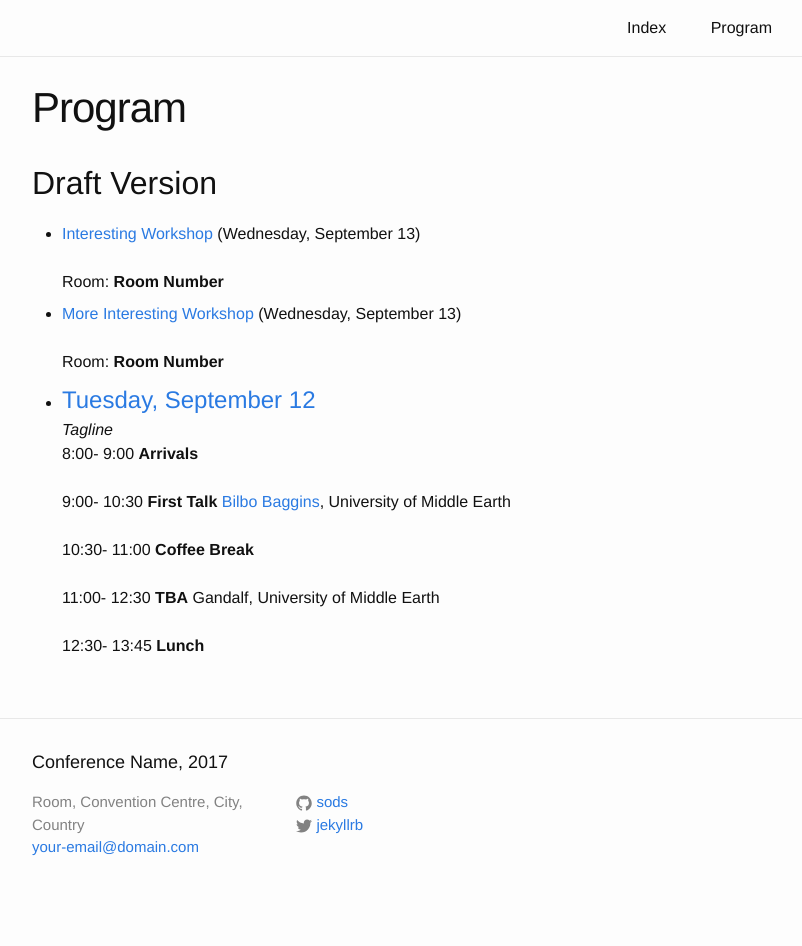
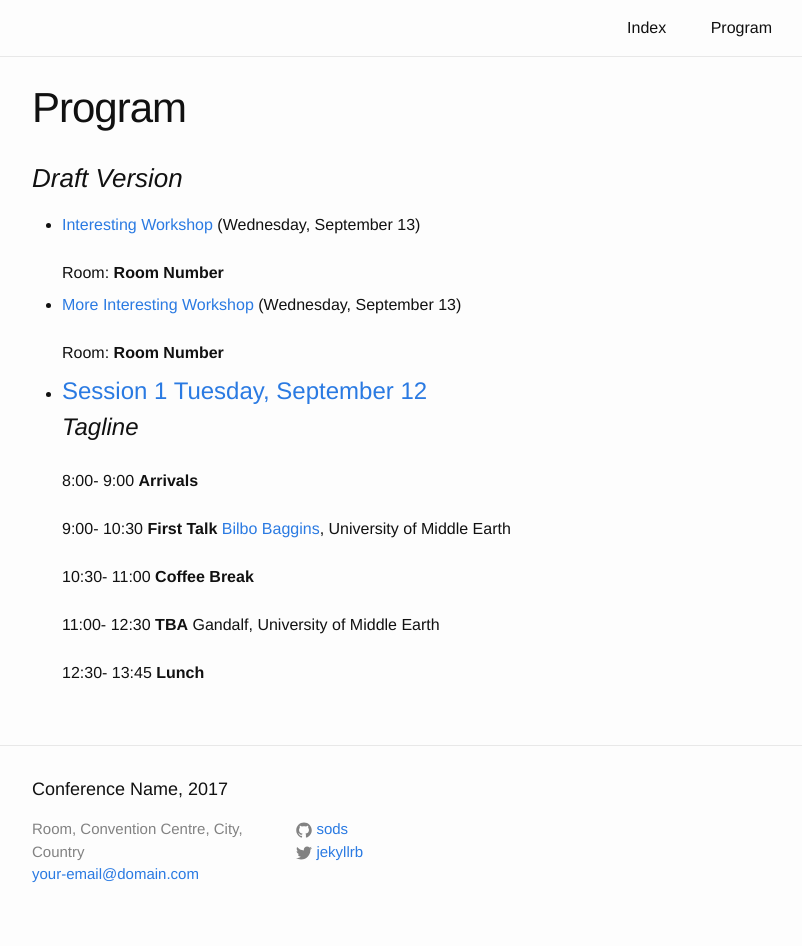
Before and after one commit to gpschool/gpss20, a Jekyll site: the page built from program.html, in a window 1280 px wide. Shown: the part 351-1297 px from the top of the page, without its empty margins (238-1040 px from the left). Built offline with Jekyll 4.4.1, drawn with Linux system fonts in a browser that asks for light colours; before the commit the page ends 1270 px from its top, so only the background shows below that.

Commit message:
Update layouts

```diff
--- a/_includes/listsingle.html
+++ b/_includes/listsingle.html
@@ -1,4 +1,4 @@
-<li><a class="post-link" href="{{ post.url | prepend: site.baseurl }}">{{ post.date | date: "%A, %B %-d" }}</a>  <i>{{ post.tagline }}</i>
+<li ><a class="post-link"  href="{{ post.url | prepend: site.baseurl }}">{{ post.title }} {{ post.date | date: "%A, %B %-d" }}</a>  <i class="post-link" >{{ post.tagline }}</i>
 
 {% for talk in post.talks %}
 {% include listtalk.html %}
--- a/_layouts/program.html
+++ b/_layouts/program.html
@@ -7,7 +7,7 @@ title: Program
 <article>
 
   {% if site.conference.draft %}
-  <h2>Draft Version</h2>
+  <h3><i>Draft Version</i></h3>
   {% endif %}
 
   {{ content }}
```
